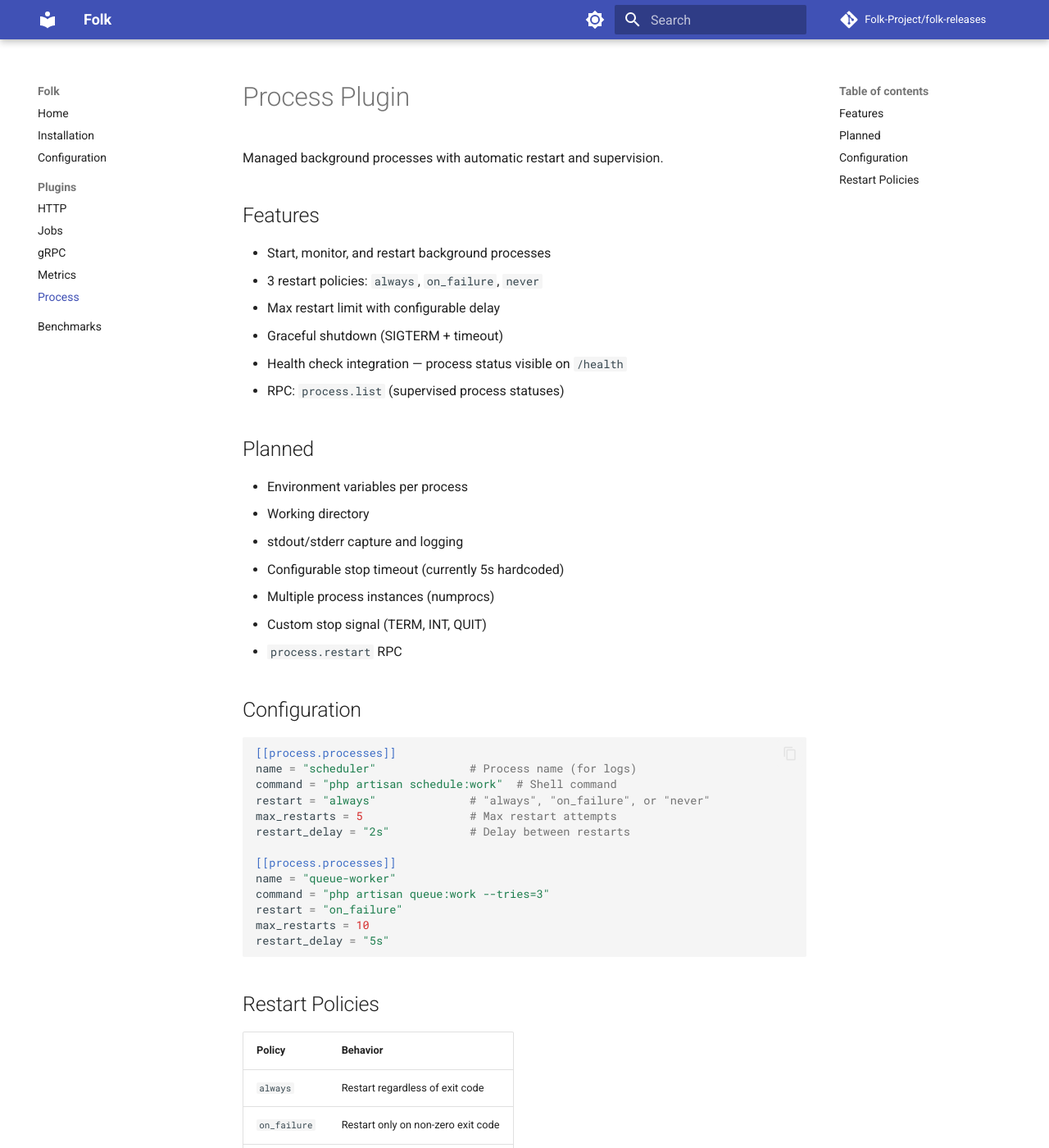
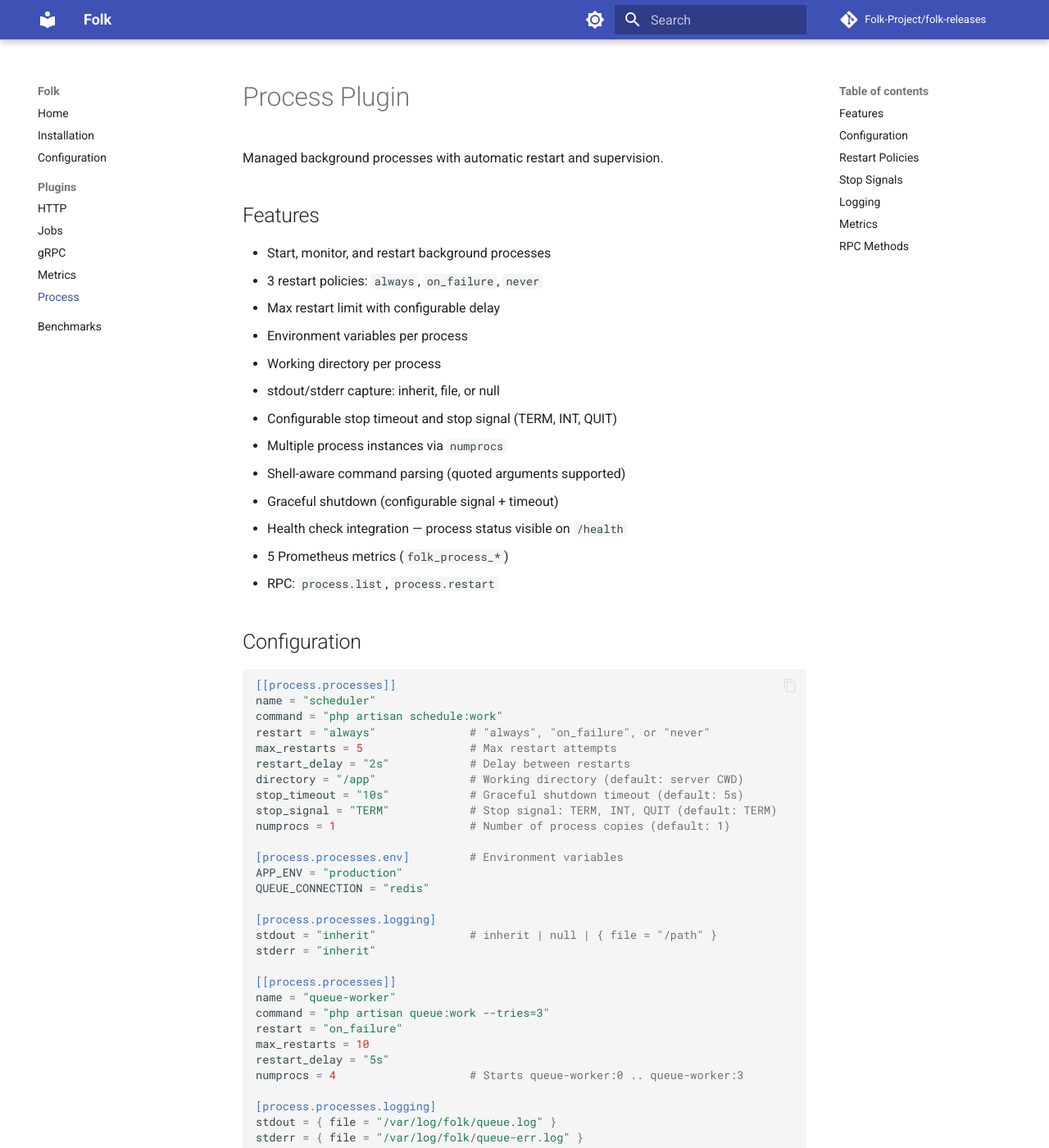
Before and after one commit to Folk-Project/folk-releases, an MkDocs documentation site: the page built from docs/plugins/process.md, in a window 1280 px wide and 1400 px high. Shown: the whole window at 82% size. Built offline with MkDocs 1.6.1 and Material for MkDocs 9.7.7, drawn with Linux system fonts in a browser that asks for light colours; comment, search, counter and statistics services are not loaded; some of the changed text lies outside the part shown.

Commit message:
docs: update for phase 32 — process plugin v0.2.1 config expansion
Co-Authored-By: Claude Opus 4.6 (1M context) <noreply@anthropic.com>

````diff
--- a/docs/plugins/process.md
+++ b/docs/plugins/process.md
@@ -7,29 +7,38 @@ Managed background processes with automatic restart and supervision.
 - Start, monitor, and restart background processes
 - 3 restart policies: `always`, `on_failure`, `never`
 - Max restart limit with configurable delay
-- Graceful shutdown (SIGTERM + timeout)
+- Environment variables per process
+- Working directory per process
+- stdout/stderr capture: inherit, file, or null
+- Configurable stop timeout and stop signal (TERM, INT, QUIT)
+- Multiple process instances via `numprocs`
+- Shell-aware command parsing (quoted arguments supported)
+- Graceful shutdown (configurable signal + timeout)
 - Health check integration — process status visible on `/health`
-- RPC: `process.list` (supervised process statuses)
-
-## Planned
-
-- Environment variables per process
-- Working directory
-- stdout/stderr capture and logging
-- Configurable stop timeout (currently 5s hardcoded)
-- Multiple process instances (numprocs)
-- Custom stop signal (TERM, INT, QUIT)
-- `process.restart` RPC
+- 5 Prometheus metrics (`folk_process_*`)
+- RPC: `process.list`, `process.restart`
 
 ## Configuration
 
 ```toml
 [[process.processes]]
-name = "scheduler"              # Process name (for logs)
-command = "php artisan schedule:work"  # Shell command
+name = "scheduler"
+command = "php artisan schedule:work"
 restart = "always"              # "always", "on_failure", or "never"
 max_restarts = 5                # Max restart attempts
 restart_delay = "2s"            # Delay between restarts
+directory = "/app"              # Working directory (default: server CWD)
+stop_timeout = "10s"            # Graceful shutdown timeout (default: 5s)
+stop_signal = "TERM"            # Stop signal: TERM, INT, QUIT (default: TERM)
+numprocs = 1                    # Number of process copies (default: 1)
+
+[process.processes.env]         # Environment variables
+APP_ENV = "production"
+QUEUE_CONNECTION = "redis"
+
+[process.processes.logging]
+stdout = "inherit"              # inherit | null | { file = "/path" }
+stderr = "inherit"
 
 [[process.processes]]
 name = "queue-worker"
@@ -37,6 +46,11 @@ command = "php artisan queue:work --tries=3"
 restart = "on_failure"
 max_restarts = 10
 restart_delay = "5s"
+numprocs = 4                    # Starts queue-worker:0 .. queue-worker:3
+
+[process.processes.logging]
+stdout = { file = "/var/log/folk/queue.log" }
+stderr = { file = "/var/log/folk/queue-err.log" }
 ```
 
 ## Restart Policies
@@ -48,3 +62,36 @@ restart_delay = "5s"
 | `never` | Never restart |
 
 After `max_restarts` is reached, the process is left stopped and a warning is logged.
+
+## Stop Signals
+
+| Signal | Description |
+|--------|-------------|
+| `TERM` | Default. Graceful termination |
+| `INT` | Interrupt (like Ctrl+C) |
+| `QUIT` | Quit with core dump |
+
+## Logging
+
+| Target | Behavior |
+|--------|----------|
+| `inherit` | Output goes to the Folk server log (default) |
+| `null` | Output discarded |
+| `{ file = "/path" }` | Append to file |
+
+## Metrics
+
+| Metric | Type | Labels | Description |
+|--------|------|--------|-------------|
+| `folk_process_up` | Gauge | `name` | 1 if running, 0 if not |
+| `folk_process_restarts_total` | Counter | `name` | Total restart count |
+| `folk_process_uptime_seconds` | Gauge | `name` | Current instance uptime |
+| `folk_process_exit_code` | Gauge | `name` | Last exit code |
+| `folk_process_status` | Gauge | `name`, `status` | 1 for active status (running/stopped/failed) |
+
+## RPC Methods
+
+| Method | Payload | Description |
+|--------|---------|-------------|
+| `process.list` | none | List all supervised process statuses |
+| `process.restart` | `"process-name"` (msgpack string) | Restart a named process |
````
Also changed, not shown: RELEASE_NOTES.md (+12 -1 lines).
